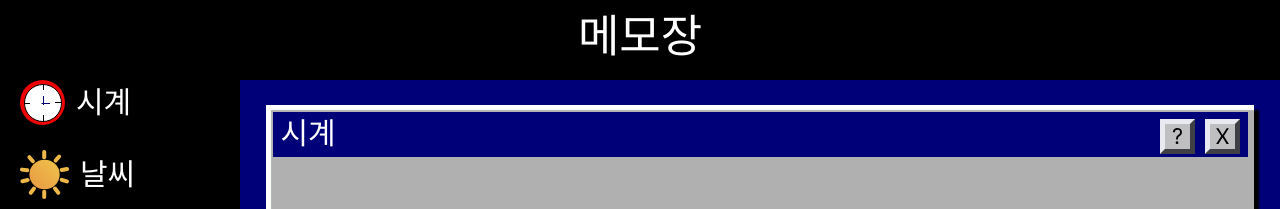
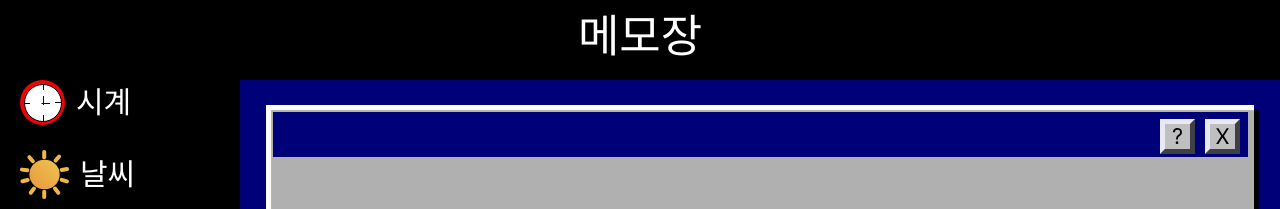
Before and after one commit to doong2imdang/youngs-bakery-RO, a React (Create React App) app in the folder memo/: page / in a window 1280 px wide. Shown: the top 209 px of the page. Built offline with nearby package versions, Linux system fonts and the light colour scheme; a web font is replaced by a local one.

Commit message:
Feat: NavBar 클릭된 값에 따른 Page title 변경

```diff
--- a/memo/src/components/Main.jsx
+++ b/memo/src/components/Main.jsx
@@ -3,12 +3,39 @@ import styled from "styled-components";
 import questionBtn from "../assets/images/question-btn.svg";
 import deleteBtn from "../assets/images/delete-btn.svg";
 import Router from "../routes/Router";
+import { useLocation } from "react-router-dom";
 
 export default function Main() {
+  const location = useLocation();
+  const path = location.pathname;
+  const itemPart = path.split("/").pop();
+  console.log(itemPart);
+
+  let content;
+  switch (itemPart) {
+    case "clock":
+      content = "시계";
+      break;
+    case "weather":
+      content = "날씨";
+      break;
+    case "calendar":
+      content = "달력";
+      break;
+    case "imageslider":
+      content = "슬라이다";
+      break;
+    case "paintboard":
+      content = "그림판";
+      break;
+    default:
+      content = "";
+  }
+
   return (
     <MainStyle>
       <MainHeader>
-        <h2>시계</h2>
+        <h2>{content}</h2>
         <MainBtns>
           <button type="button">
             <img src={questionBtn} alt="" />
```
